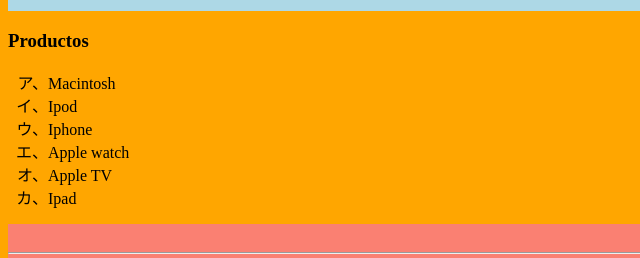
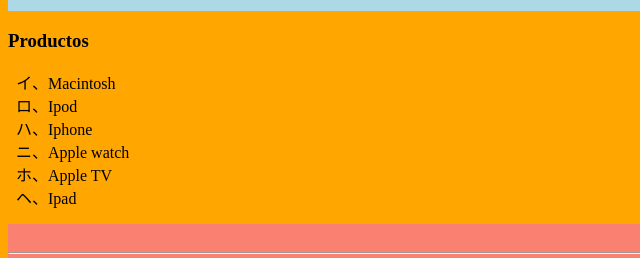
Before and after one commit to DavidArranz/PracticaPorPares, a plain HTML site: page PracticaPorPares/public/productos.html in a window 1280 px wide. Shown: the part 128-386 px from the top of the page, 0-640 px from the left. Drawn offline with Linux system fonts and the light colour scheme.

Commit message:
Update styleproductos.css

```diff
--- a/PracticaPorPares/public/styleproductos.css
+++ b/PracticaPorPares/public/styleproductos.css
@@ -17,7 +17,7 @@ nav.bgazul{
 	padding-bottom:5px;
 }
 ul.productos{
-	list-style-type: katakana;
+	list-style-type: katakana-iroha;
 }
 li.menu{
 	border: black 1px solid;
```
